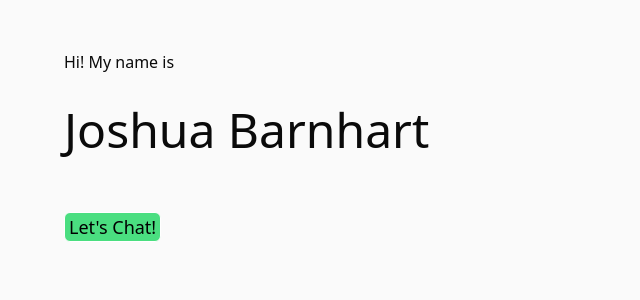
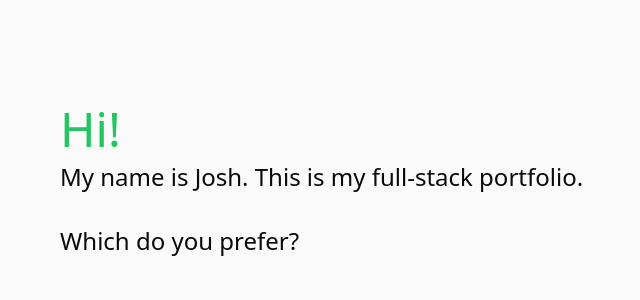
Before and after one commit to jrbarnhart/portfolio, a React (Vite) app: page / in a window 1280 px wide. Shown: the top 300 px of the page, without its empty margins (212-852 px from the left). Built offline with nearby package versions, Linux system fonts and the light colour scheme; the HTML template or start-up script is replaced by a standard one.

Commit message:
Adjust grid layout

```diff
--- a/src/components/Lander/TitleCard.tsx
+++ b/src/components/Lander/TitleCard.tsx
@@ -1,13 +1,12 @@
-import CTAButton from "./CTAButton";
-
 const TitleCard = () => {
   return (
-    <div className="grid grid-cols-2 gap-y-2 w-full max-w-[768px] h-full justify-self-center px-5">
-      <p className="col-start-1 col-span-full self-end">Hi! My name is</p>
-      <h1 className="col-start-1 row-start-2 col-span-full text-4xl md:text-5xl self-center">
-        Joshua Barnhart
-      </h1>
-      <CTAButton />
+    <div className="grid gap-y-2 w-full max-w-[768px] h-full justify-self-center px-4 pt-24">
+      <p className="self-end text-5xl text-green-500">Hi!</p>
+      <p className="row-start-2 text-2xl">
+        My name is Josh. This is my full&#x2011;stack portfolio. <br />
+        <br />
+        Which do you prefer?
+      </p>
     </div>
   );
 };
```
